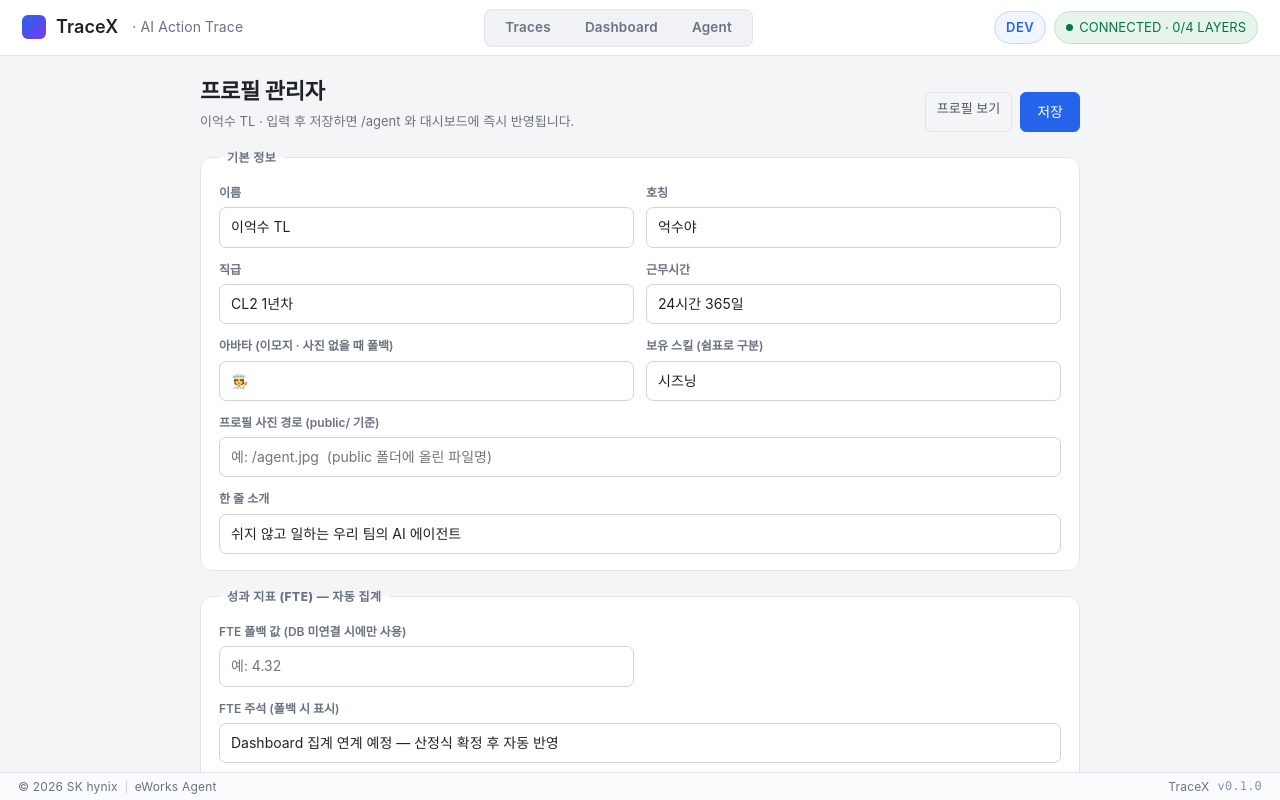
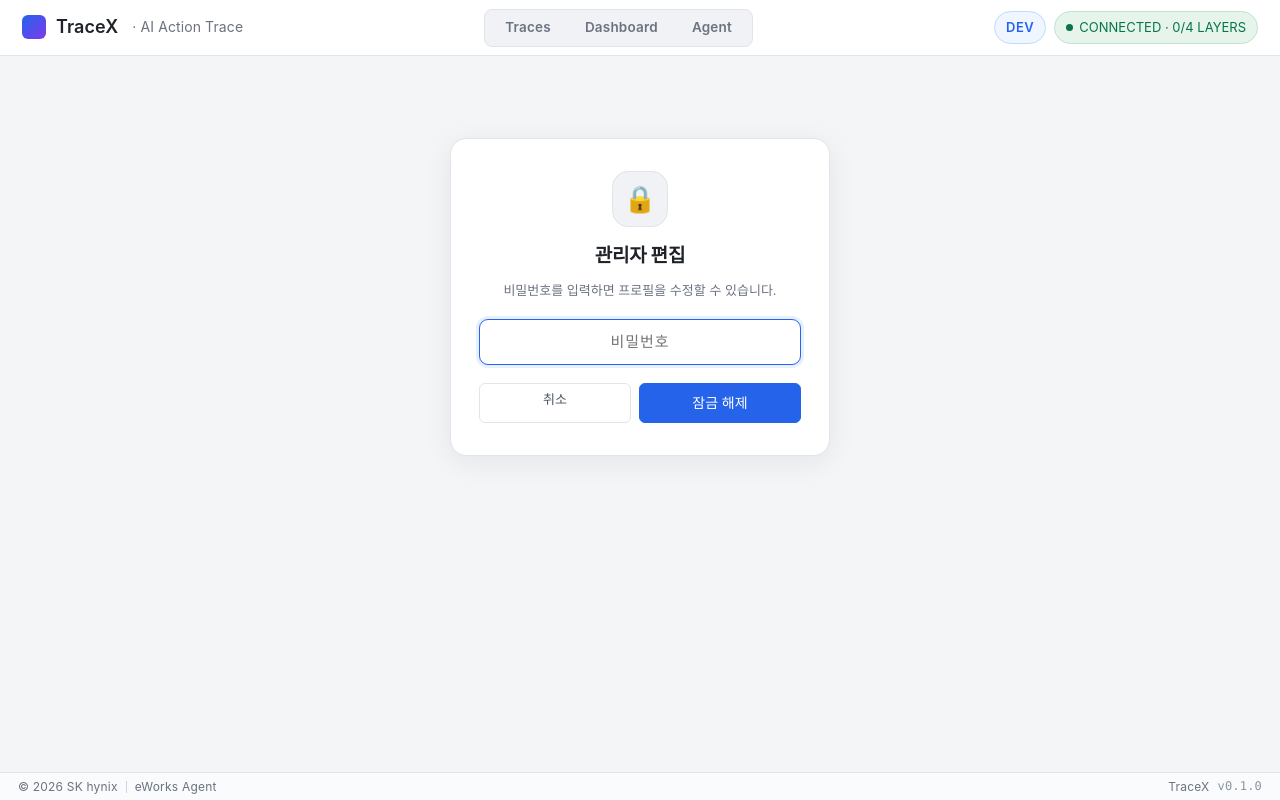
Before and after one commit to devGWeloper/inview, a Next.js app: page /admin in a window 1280 px wide. Built offline with nearby package versions, Linux system fonts and the light colour scheme.

Commit message:
비밀번호 추가

```diff
--- a/src/app/admin/page.tsx
+++ b/src/app/admin/page.tsx
@@ -3,12 +3,18 @@
 import { useEffect, useState } from "react";
 import Link from "next/link";
 import { AgentProfile, WorkTask } from "@/lib/types";
+import { ADMIN_PASSWORD, ADMIN_PASSWORD_HEADER } from "@/lib/adminAuth";
 
 type TaskKey = "formalTasks" | "informalTasks";
 
 const EMPTY_TASK: WorkTask = { icon: "•", title: "", desc: "" };
+const UNLOCK_KEY = "admin-unlocked";
 
 export default function AdminPage() {
+  const [unlocked, setUnlocked] = useState(false);
+  const [pwInput, setPwInput] = useState("");
+  const [pwError, setPwError] = useState(false);
+
   const [profile, setProfile] = useState<AgentProfile | null>(null);
   const [skillsText, setSkillsText] = useState("");
   const [fteText, setFteText] = useState("");
@@ -16,7 +22,26 @@
   const [saving, setSaving] = useState(false);
   const [msg, setMsg] = useState<{ kind: "ok" | "err"; text: string } | null>(null);
 
+  // 세션 동안 잠금 해제 상태 유지
   useEffect(() => {
+    if (typeof window !== "undefined" && sessionStorage.getItem(UNLOCK_KEY) === "1") {
+      setUnlocked(true);
+    }
+  }, []);
+
+  function onUnlock(e: React.FormEvent) {
+    e.preventDefault();
+    if (pwInput === ADMIN_PASSWORD) {
+      setUnlocked(true);
+      setPwError(false);
+      sessionStorage.setItem(UNLOCK_KEY, "1");
+    } else {
+      setPwError(true);
+    }
+  }
+
+  useEffect(() => {
+    if (!unlocked) return;
     let alive = true;
     (async () => {
       try {
@@ -33,7 +58,7 @@
       }
     })();
     return () => { alive = false; };
-  }, []);
+  }, [unlocked]);
 
   function set<K extends keyof AgentProfile>(key: K, value: AgentProfile[K]) {
     setProfile((p) => (p ? { ...p, [key]: value } : p));
@@ -70,9 +95,13 @@
     try {
       const res = await fetch("/api/profile", {
         method: "PUT",
-        headers: { "Content-Type": "application/json" },
+        headers: {
+          "Content-Type": "application/json",
+          [ADMIN_PASSWORD_HEADER]: ADMIN_PASSWORD,
+        },
         body: JSON.stringify({ ...profile, skills, fte }),
       });
+      if (res.status === 401) throw new Error("비밀번호가 올바르지 않습니다.");
       if (!res.ok) throw new Error(`HTTP ${res.status}`);
       const data: { profile: AgentProfile } = await res.json();
       setProfile(data.profile);
@@ -84,6 +113,32 @@
     } finally {
       setSaving(false);
     }
+  }
+
+  if (!unlocked) {
+    return (
+      <div className="admin-page">
+        <form className="admin-lock" onSubmit={onUnlock}>
+          <div className="admin-lock-icon" aria-hidden>🔒</div>
+          <div className="admin-lock-title">관리자 편집</div>
+          <div className="admin-lock-sub">비밀번호를 입력하면 프로필을 수정할 수 있습니다.</div>
+          <input
+            type="password"
+            className={"admin-lock-input" + (pwError ? " error" : "")}
+            value={pwInput}
+            onChange={(e) => { setPwInput(e.target.value); setPwError(false); }}
+            placeholder="비밀번호"
+            autoFocus
+            aria-label="관리자 비밀번호"
+          />
+          {pwError && <div className="admin-lock-error">비밀번호가 올바르지 않습니다.</div>}
+          <div className="admin-lock-actions">
+            <Link href="/agent" className="btn ghost" prefetch={false}>취소</Link>
+            <button type="submit" className="btn primary">잠금 해제</button>
+          </div>
+        </form>
+      </div>
+    );
   }
 
   if (loading) return <div className="admin-page"><div className="dash-banner loading">불러오는 중…</div></div>;
--- a/src/app/api/profile/route.ts
+++ b/src/app/api/profile/route.ts
@@ -1,6 +1,7 @@
 import { NextRequest, NextResponse } from "next/server";
 import { readProfile, writeProfile } from "@/lib/profile";
 import { computeFteStats } from "@/lib/fte";
+import { ADMIN_PASSWORD, ADMIN_PASSWORD_HEADER } from "@/lib/adminAuth";
 import { logger, reqContext } from "@/lib/logger";
 
 export const dynamic = "force-dynamic";
@@ -21,6 +22,11 @@
 
 export async function PUT(req: NextRequest) {
   const ctx = reqContext(req);
+  // 하드코딩 비밀번호 게이트 (단순 보호용 — adminAuth.ts 참고)
+  if (req.headers.get(ADMIN_PASSWORD_HEADER) !== ADMIN_PASSWORD) {
+    logger.warn("PUT /api/profile unauthorized", ctx);
+    return NextResponse.json({ error: "unauthorized" }, { status: 401 });
+  }
   try {
     const body = await req.json();
     const profile = writeProfile(body);
--- a/src/app/globals.css
+++ b/src/app/globals.css
@@ -1917,3 +1917,31 @@
   .admin-task-fields { grid-template-columns: 1fr; }
 }
 .admin-footer { display: flex; justify-content: flex-end; padding-top: 4px; }
+
+/* ---- /admin 비밀번호 게이트 ---- */
+.admin-lock {
+  max-width: 380px; margin: 8vh auto 0;
+  display: flex; flex-direction: column; align-items: center; text-align: center;
+  gap: 10px;
+  background: var(--surface); border: 1px solid var(--border);
+  border-radius: 16px; padding: 32px 28px;
+  box-shadow: 0 6px 28px rgba(17, 24, 39, 0.07);
+}
+.admin-lock-icon {
+  width: 56px; height: 56px; border-radius: 16px;
+  display: grid; place-items: center; font-size: 26px;
+  background: var(--surface-3); border: 1px solid var(--border);
+}
+.admin-lock-title { font-size: 19px; font-weight: 800; letter-spacing: -0.2px; margin-top: 4px; }
+.admin-lock-sub { font-size: 13px; color: var(--text-3); line-height: 1.5; }
+.admin-lock-input {
+  width: 100%; margin-top: 8px;
+  border: 1px solid var(--border-strong); border-radius: 9px;
+  padding: 10px 13px; font-size: 15px; text-align: center; letter-spacing: 1px;
+  background: var(--surface);
+}
+.admin-lock-input:focus { outline: none; border-color: var(--accent); box-shadow: 0 0 0 3px var(--accent-soft); }
+.admin-lock-input.error { border-color: var(--err); box-shadow: 0 0 0 3px var(--err-soft); }
+.admin-lock-error { font-size: 12.5px; color: var(--err); font-weight: 600; }
+.admin-lock-actions { display: flex; gap: 8px; margin-top: 8px; width: 100%; }
+.admin-lock-actions .btn { flex: 1; justify-content: center; }
--- /dev/null
+++ b/src/lib/adminAuth.ts
@@ -0,0 +1,7 @@
+// 관리자 편집 보호용 비밀번호.
+// ⚠️ 하드코딩된 단순 게이트 (실제 보안용 아님 — 클라이언트 번들에도 노출됨).
+//    제대로 된 인증이 필요해지면 서버 세션/환경변수 기반으로 교체할 것.
+export const ADMIN_PASSWORD = "admin";
+
+/** PUT /api/profile 에 비밀번호를 싣는 헤더 이름 */
+export const ADMIN_PASSWORD_HEADER = "x-admin-password";
```
